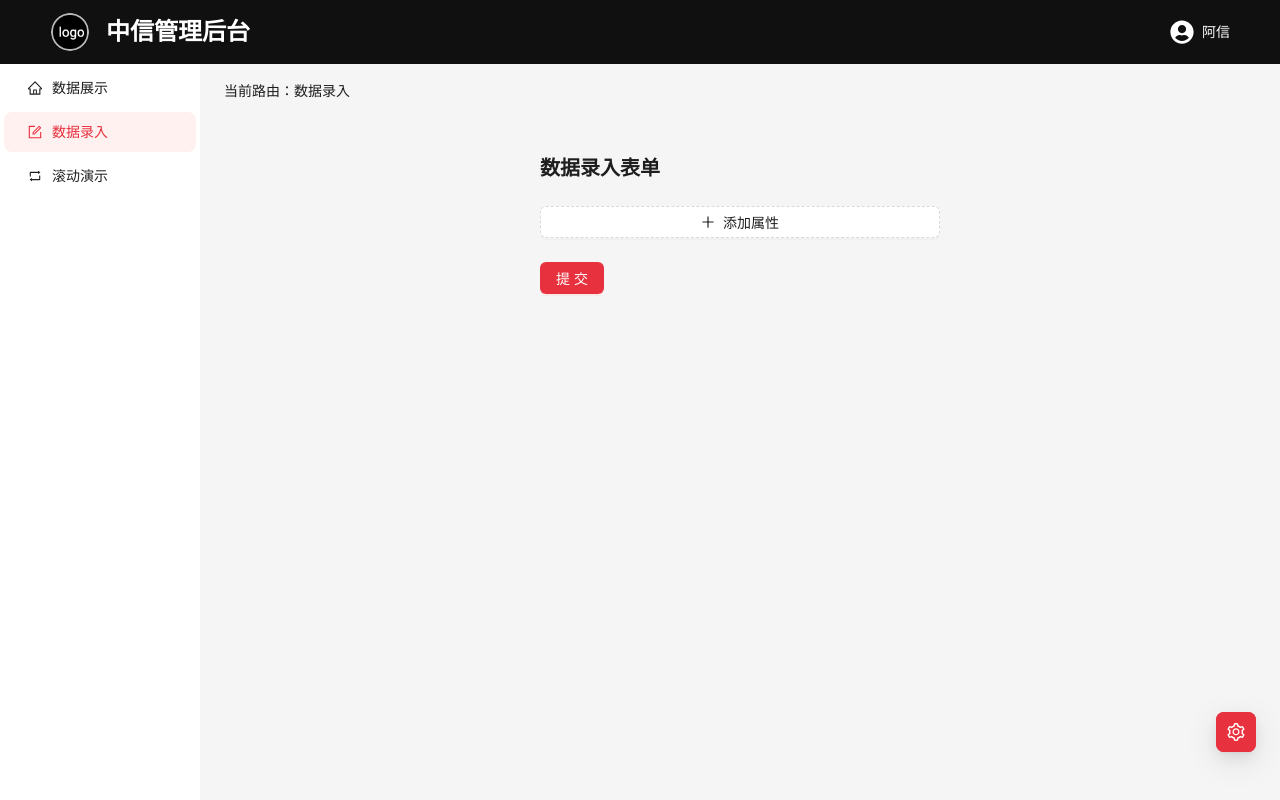
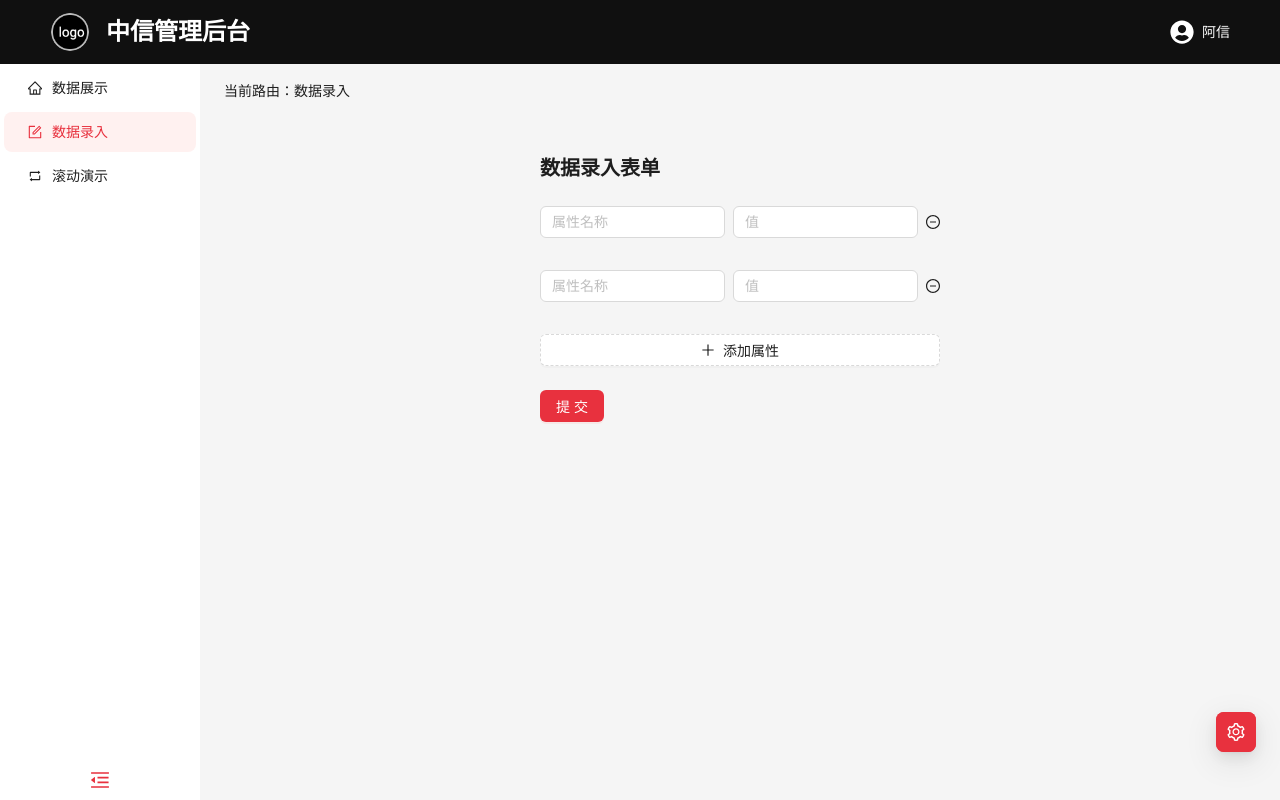
Before and after one commit to leo-306/nav, a React (Create React App) app: page / in a window 1280 px wide. Both pictures are taken after a click on the item "数据录入". Built offline with nearby package versions, Linux system fonts and the light colour scheme.

Commit message:
feat: 支持菜单展开收起，优化样式

```diff
--- a/src/components/form/index.tsx
+++ b/src/components/form/index.tsx
@@ -1,5 +1,5 @@
-import React, {FC, useCallback, useContext, useState} from 'react';
-import {Button, Card, Form, Input, Space, Typography} from 'antd';
+import React, {FC, useCallback, useContext, useState, useEffect} from 'react';
+import {Button, Card, Form, Input, message, Space, Typography} from 'antd';
 import {MinusCircleOutlined, PlusOutlined} from '@ant-design/icons';
 import {Store} from '../../store/context';
 
@@ -8,11 +8,18 @@ interface FormProps {
 
 const ParamGroup: FC<FormProps> = props => {
 	const context = useContext(Store);
+	const [form] = Form.useForm();
 	const [formData, setFormData] = useState<any>(null);
 	const onFinish = useCallback((value: { props: Array<{ prop: string; value: string }> }) => {
 		const curValue = value.props.reduce((pre: Record<string, string>, item) => ({ ...pre, [item.prop]: item.value }), {});
 		setFormData(value.props);
 		context.setContext({ list: [...context.list, curValue] });
+		form.setFieldsValue({ props: [{ prop: '', value: '' }, { prop: '', value: '' }] });
+		message.success('提交成功，可前往数据展示页查看')
+	}, [context]);
+
+	useEffect(() => {
+		form.setFieldsValue({ props: [{ prop: '', value: '' }, { prop: '', value: '' }] });
 	}, []);
 	return (
 		<div>
@@ -20,6 +27,7 @@ const ParamGroup: FC<FormProps> = props => {
 				数据录入表单
 			</Typography.Title>
 			<Form
+				form={form}
 				onFinish={onFinish}
 				style={{width: 400}}
 				autoComplete="off"
--- a/src/components/left-nav-layout/index.tsx
+++ b/src/components/left-nav-layout/index.tsx
@@ -1,5 +1,6 @@
-import React, {FC, ReactNode, useCallback, useContext, useMemo} from 'react';
+import React, {FC, ReactNode, useCallback, useContext, useMemo, useState} from 'react';
 import {Avatar, Breadcrumb, Layout, Menu, Typography} from 'antd';
+import {MenuFoldOutlined, MenuUnfoldOutlined} from '@ant-design/icons';
 import {Store} from '../../store/context';
 import {MenuList} from '../../constant';
 import Logo from '../../assets/logo.png';
@@ -17,6 +18,7 @@ const MenuContentMap: Record<string, ReactNode> = {
 const { Header, Content, Sider } = Layout;
 const LeftNavLayout: FC<LeftNavLayoutProps> = props => {
 	const context = useContext(Store);
+	const [collapsed, setCollapsed] = useState(false);
 	const breadcrumbItems = useMemo(() => {
 		return [{ title: '当前路由：' + MenuList.find(item => item.key === context.defaultPath)?.label ?? '-' }];
 	}, [context]);
@@ -28,21 +30,30 @@ const LeftNavLayout: FC<LeftNavLayoutProps> = props => {
 		<Layout>
 			<Layout>
 				{context.showMenu ? (
-					<Sider width={200}>
-						<div style={{ display: 'flex', alignItems: 'center', margin: '12px' }}>
+					<Sider width={200} collapsed={collapsed}>
+						<div style={{ display: 'flex', alignItems: 'center', margin: '12px', whiteSpace: 'nowrap', justifyContent: 'center', flexWrap: 'nowrap' }}>
 							<Avatar size="large" src={Logo} />
-							<Typography.Title style={{ color: '#fff', marginTop: 0, marginLeft: '16px', marginBottom: 0 }} level={5}>
-								中信管理后台
-							</Typography.Title>
+							{collapsed ? null : (
+								<Typography.Title style={{ color: '#fff', marginTop: 0, marginLeft: '16px', marginBottom: 0 }} level={5}>
+									中信管理后台
+								</Typography.Title>
+							)}
 						</div>
 						<Menu
 							theme="dark"
 							mode="inline"
 							defaultSelectedKeys={[context.defaultPath]}
 							onSelect={onSelectMenu}
-							style={{ height: '100%', borderRight: 0, background: '#101010' }}
+							style={{ height: 'calc(100% - 104px)', borderRight: 0, background: '#101010' }}
 							items={MenuList}
 						/>
+
+						<div
+							onClick={() => setCollapsed(!collapsed)}
+							style={{ height: '40px', cursor: 'pointer', background: '#101010', color: context.theme, fontSize: '20px', display: 'flex', alignItems: 'center', justifyContent: 'center' }}
+						>
+							{collapsed ? <MenuUnfoldOutlined /> : <MenuFoldOutlined />}
+						</div>
 					</Sider>
 				) : null}
 				<Layout style={{ padding: '0' }}>
@@ -65,6 +76,9 @@ const LeftNavLayout: FC<LeftNavLayoutProps> = props => {
 							padding: 24,
 							margin: 0,
 							minHeight: 280,
+							display: 'flex',
+							justifyContent: 'center',
+							overflow: 'auto',
 						}}
 					>
 						{MenuContentMap[context.defaultPath] ?? null}
--- a/src/components/top-nav-layout/index.tsx
+++ b/src/components/top-nav-layout/index.tsx
@@ -1,5 +1,6 @@
-import React, {FC, ReactNode, useCallback, useContext, useMemo} from 'react';
+import React, {FC, ReactNode, useCallback, useContext, useMemo, useState} from 'react';
 import {Avatar, Breadcrumb, Layout, Menu, Typography} from 'antd';
+import {MenuFoldOutlined, MenuUnfoldOutlined} from '@ant-design/icons';
 import {MenuList} from '../../constant';
 import Logo from '../../assets/logo.png';
 import {Store} from '../../store/context';
@@ -17,6 +18,7 @@ const MenuContentMap: Record<string, ReactNode> = {
 };
 const TopNavLayout: FC<TopNavLayoutProps> = props => {
 	const context = useContext(Store);
+	const [collapsed, setCollapsed] = useState(false);
 	const breadcrumbItems = useMemo(() => {
 		return [{ title: '当前路由：' + MenuList.find(item => item.key === context.defaultPath)?.label ?? '-' }];
 	}, [context]);
@@ -46,14 +48,20 @@ const TopNavLayout: FC<TopNavLayoutProps> = props => {
 			) : null}
 			<Layout>
 				{context.showMenu ? (
-					<Sider width={200}>
+					<Sider width={200} collapsed={collapsed}>
 						<Menu
 							mode="inline"
 							defaultSelectedKeys={[context.defaultPath]}
 							onSelect={onSelectMenu}
-							style={{ height: '100%', borderRight: 0, background: '#fff' }}
+							style={{ height: 'calc(100% - 40px)', borderRight: 0, background: '#fff' }}
 							items={MenuList}
 						/>
+						<div
+							onClick={() => setCollapsed(!collapsed)}
+							style={{ height: '40px', cursor: 'pointer', background: '#fff', color: context.theme, fontSize: '20px', display: 'flex', alignItems: 'center', justifyContent: 'center' }}
+						>
+							{collapsed ? <MenuUnfoldOutlined /> : <MenuFoldOutlined />}
+						</div>
 					</Sider>
 				) : null}
 				<Layout style={{ padding: '0 24px 24px' }}>
@@ -64,7 +72,8 @@ const TopNavLayout: FC<TopNavLayoutProps> = props => {
 							margin: 0,
 							minHeight: 280,
 							display: 'flex',
-							justifyContent: 'center'
+							justifyContent: 'center',
+							overflow: 'auto',
 						}}
 					>
 						{MenuContentMap[context.defaultPath] ?? null}
```
